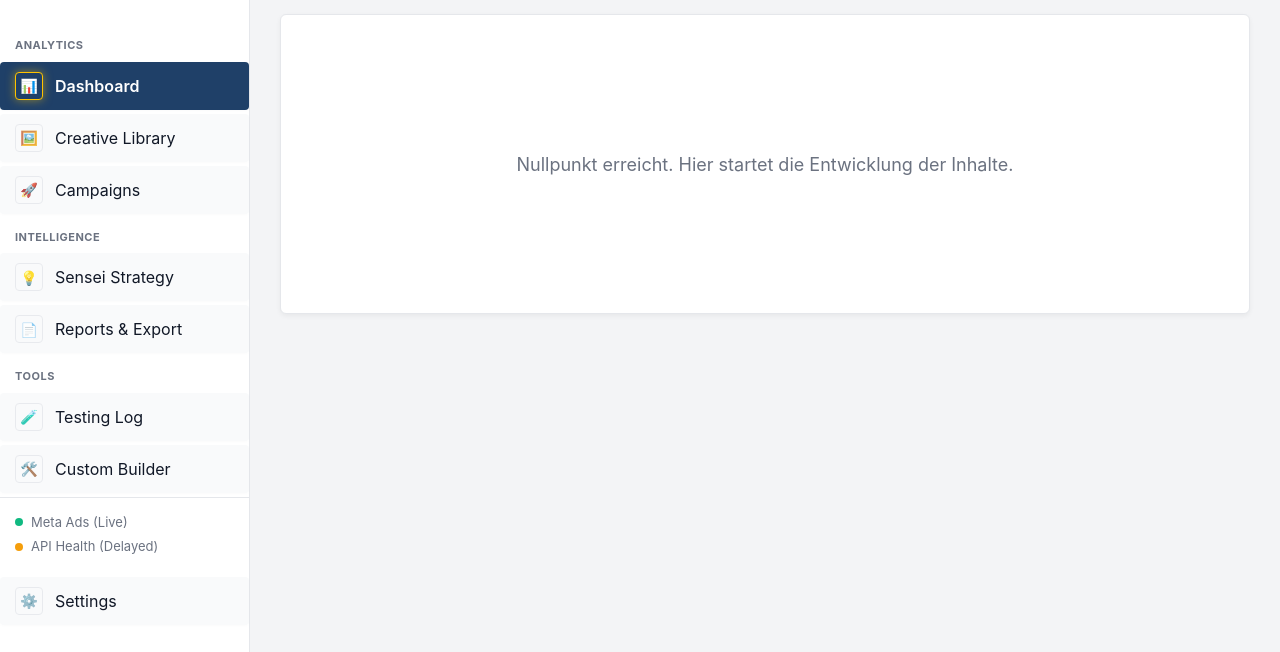
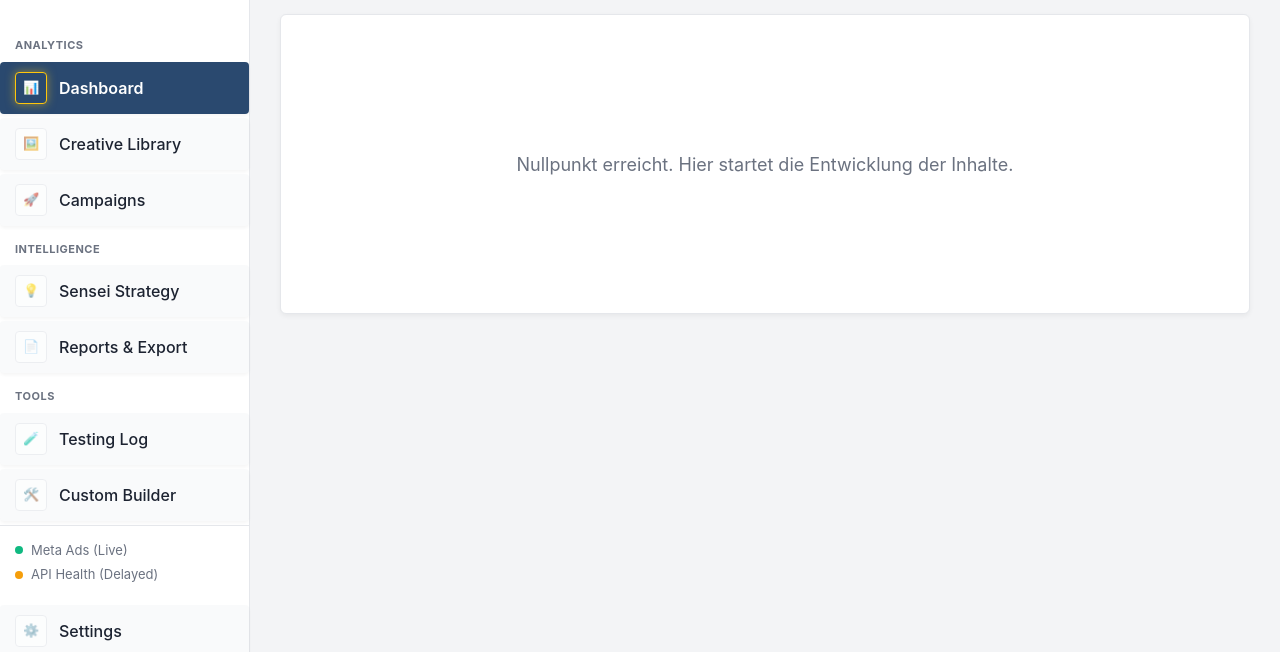
Before and after one commit to sebastianpennerba-arch/amaschine, a plain HTML site: page index.html in a window 1280 px wide. Shown: the part 148-800 px from the top of the page. Drawn offline with Linux system fonts and the light colour scheme.

Commit message:
Update styles.css

```diff
--- a/styles.css
+++ b/styles.css
@@ -1,6 +1,6 @@
 /* =======================================================================
-   SIGNALONE.CLOUD - ELITE MASTER STYLESHEET V9.2 (SIDEBAR 100% KOMPLETT)
-   FOKUS: GRUNDGERÜST & BLAU-GOLD SIDEBAR STYLING
+   SIGNALONE.CLOUD - ELITE MASTER STYLESHEET V9.4 (SIDEBAR FINAL & KORRIGIERT)
+   ÄNDERUNGEN: BLAU-GOLD TEXT-ICONS FIX, MENU-ITEM STYLING FIX
    ======================================================================= */
 
 /* ---------------------------------------------------
@@ -15,11 +15,11 @@
   --text-secondary: #6B7280;
   --border: #E5E7EB;
 
-  /* Brand (FIXIERT) */
+  /* Brand (FIXIERT: Deep Cerulean / Gold) */
   --primary: #1F4068;        /* Deep Cerulean (Dunkelblau) */
-  --primary-hover: #2F80ED;
+  --primary-hover: #2F80ED;  /* Hellblau für inaktive Icon-Farbe */
 
-  /* NEUE BRAND AKZENTFARBE FÜR ICONS */
+  /* BRAND AKZENTFARBE FÜR ICONS */
   --brand-accent-gold: #FFC300; /* Starkes, edles Gold */
   --brand-gold-shadow: 0 0 10px rgba(255, 195, 0, 0.5); /* Leichter Gold-Schatten */
   --bg-menu-item: #F9FAFB;   /* Heller Hintergrund für Sidebar-Elemente */
@@ -86,7 +86,7 @@ body {
 }
 
 /* ---------------------------------------------------
-   2. SIDEBAR MENÜ (100% ZEMENTIERT mit BLAU-GOLD)
+   2. SIDEBAR MENÜ (FINAL KORRIGIERT)
    --------------------------------------------------- */
 
 .sidebar-header { padding: 15px 15px 25px 15px; }
@@ -103,8 +103,13 @@ body {
     text-decoration: none;
     color: var(--text);
     border-radius: 4px;
-    transition: background-color 150ms ease-out;
-    box-shadow: 0 1px 3px rgba(0,0,0,0.02);
+
+    /* MENÜ-SCHRIFT WENIGER TROCKEN */
+    font-weight: 500; /* Leichte Erhöhung der Gewichtung */
+
+    transition: all 150ms ease-in-out;
+    box-shadow: 0 2px 4px rgba(0,0,0,0.05); /* Präsenterer, edler Schatten */
+    opacity: 0.95; /* Etwas weniger transparent als 1.0, wirkt solider */
 }
 .menu-item:hover {
     background-color: var(--border);
@@ -115,34 +120,36 @@ body {
     font-weight: 600;
 }
 
-/* SIDEBAR ICON STYLING (BLAU-GOLD FIX) */
+/* SIDEBAR ICON STYLING (TEXT ICON FIX: DAUERHAFT FARBE/TRANSPARENZ) */
 .menu-icon {
-    font-size: 14px;
+    font-family: 'Montserrat', sans-serif;
+    font-size: 13px;
     font-weight: 700;
-    width: 28px;
-    height: 28px;
+    width: 32px;
+    height: 32px;
     display: flex;
     justify-content: center;
     align-items: center;
     margin-right: 12px;
+    flex-shrink: 0;
 
-    /* Inaktiver Zustand (Transparenter, kleiner Kasten) */
-    color: var(--text-secondary);
-    background-color: var(--bg-menu-item);
+    /* Inaktiver Zustand (Dauerhaft Box, helle Farbe, durch Opacity verblasst) */
+    color: var(--primary-hover); /* NEU: Helle Farbe (Hellblau) */
+    background-color: var(--bg-card);
     border: 1px solid var(--border);
     border-radius: 4px;
 
-    opacity: 0.8;
+    opacity: 0.6; /* Transparenz (macht den Icon-Kasten heller) */
     transition: all 150ms;
 }
 
-/* AKTIVER ZUSTAND (BLAUER KASTEN MIT GOLD-ICON) */
+/* AKTIVER ZUSTAND (BLAUER KASTEN MIT GOLD-TEXT) */
 .menu-item.active .menu-icon {
-    color: var(--brand-accent-gold); /* Icon wird GOLD */
-    background-color: var(--primary); /* Box wird BLAU */
-    border: 1px solid var(--brand-accent-gold); /* Goldener Rand */
-    box-shadow: var(--brand-gold-shadow); /* Goldener Glow */
-    opacity: 1;
+    color: var(--brand-accent-gold); /* Text MUSS GOLD sein */
+    background-color: var(--primary); /* Box MUSS BLAU sein */
+    border: 1px solid var(--brand-accent-gold);
+    box-shadow: var(--brand-gold-shadow);
+    opacity: 1; /* Volle Sichtbarkeit */
 }
 
 .menu-section-title {
@@ -155,10 +162,10 @@ body {
     margin: 15px 0 8px 0;
 }
 
-/* Detaillierter Status Block (Ampelsystem) */
+/* Detaillierter Status Block (Meta Health FIX) */
 .account-status-block {
     padding: 15px 15px;
-    margin-top: auto;
+    margin-top: auto; /* Fixiert am unteren Ende */
     border-top: 1px solid var(--border);
     font-size: 13px;
     background-color: var(--bg-card);
@@ -171,9 +178,9 @@ body {
 .status-indicator {
     width: 8px; height: 8px; border-radius: 50%; margin-right: 8px; flex-shrink: 0;
 }
-.status-green { background-color: #10B981; } /* Ampel Grün */
-.status-yellow { background-color: #F59E0B; } /* Ampel Gelb */
-.status-red { background-color: #EF4444; } /* Ampel Rot (Vorbereitung) */
+.status-green { background-color: #10B981; }
+.status-yellow { background-color: #F59E0B; }
+.status-red { background-color: #EF4444; }
 .status-label { color: var(--text-secondary); }
 
 
```
